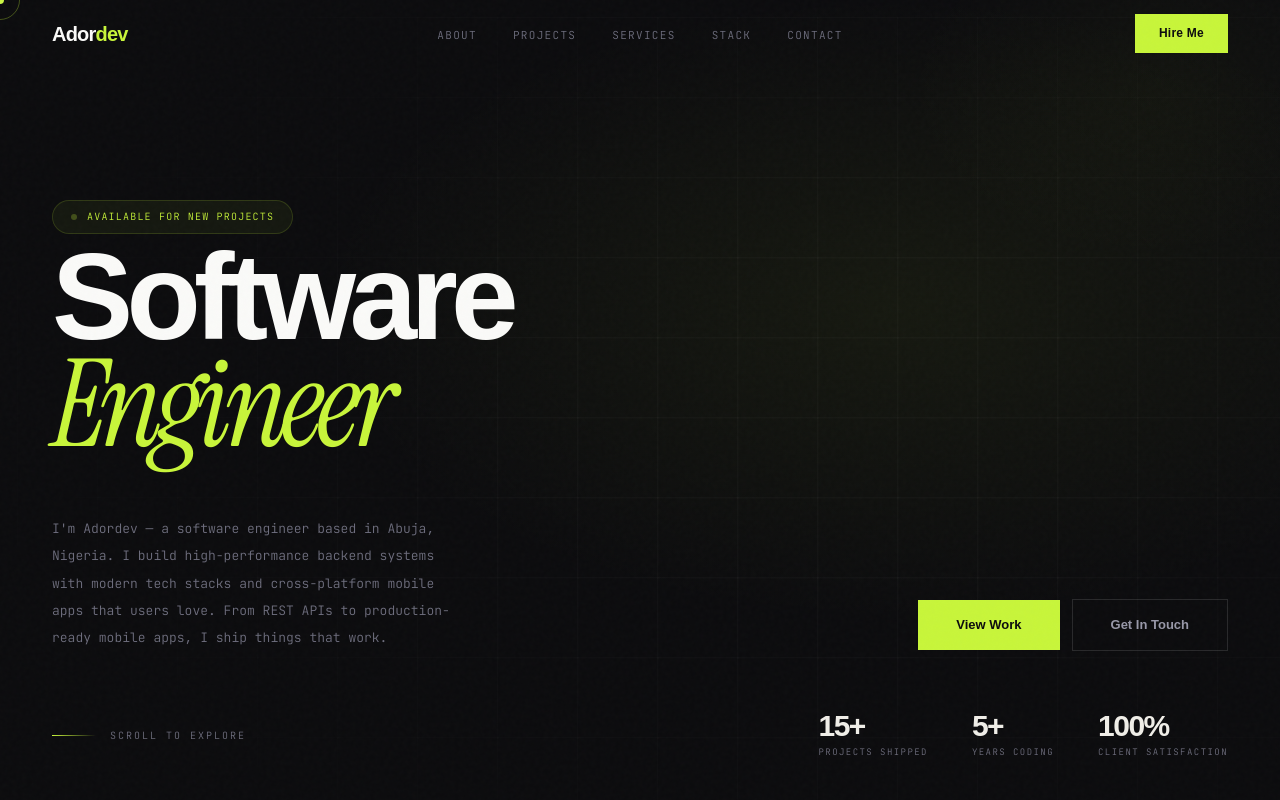
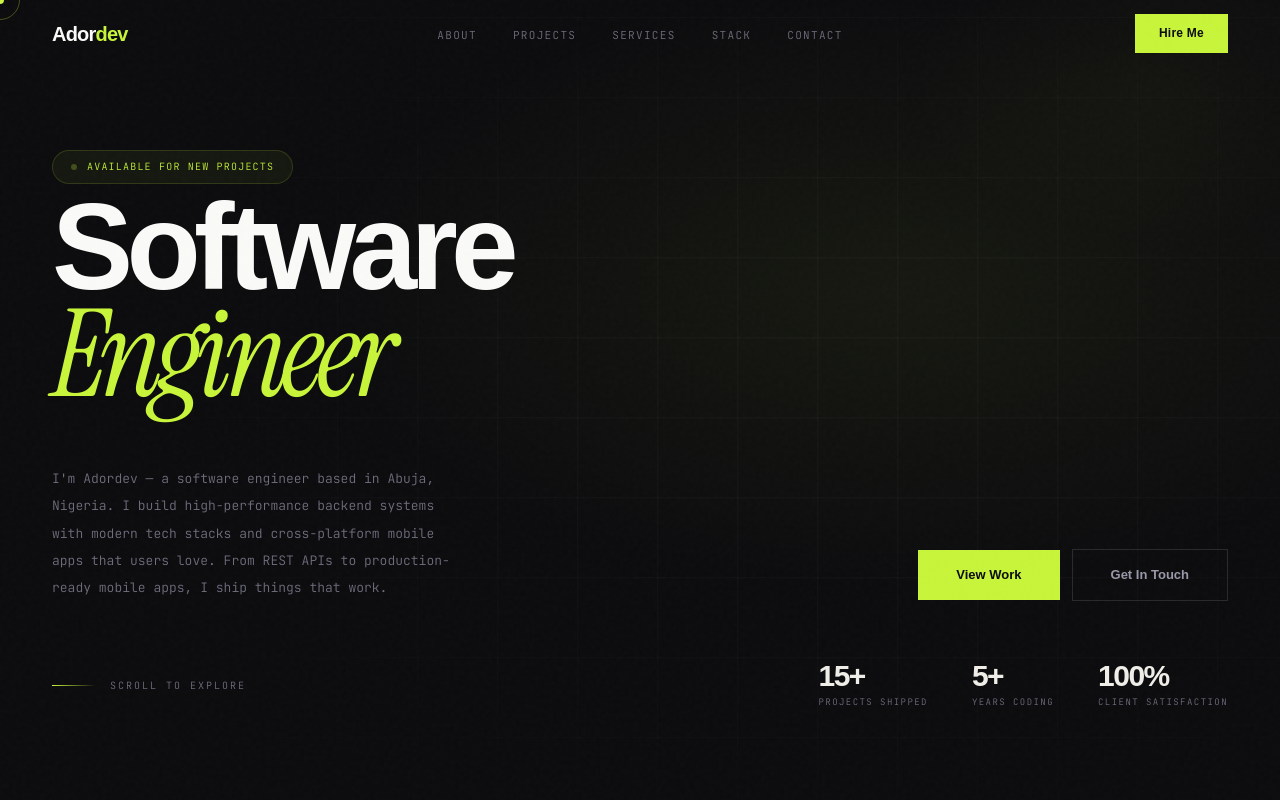
Before and after one commit to yungstarry/Adordev, a React (Vite) app: page / in a window 1280 px wide. Shown: the top 800 px of the page. Built offline with nearby package versions, Linux system fonts and the light colour scheme; a web font is replaced by a local one.

Commit message:
style: adjust margin-top for smoother animation timing
Reduce margin-top from 200px to 150px to improve visual flow and timing alignment with the animation sequence.

```diff
--- a/src/index.css
+++ b/src/index.css
@@ -372,7 +372,7 @@ nav.stuck {
   border-radius: 100px;
   opacity: 0;
   animation: up 0.7s 0.2s var(--ease) forwards;
-  margin-top: 200px;
+  margin-top: 150px;
 }
 .avail-pulse {
   width: 6px;
```
